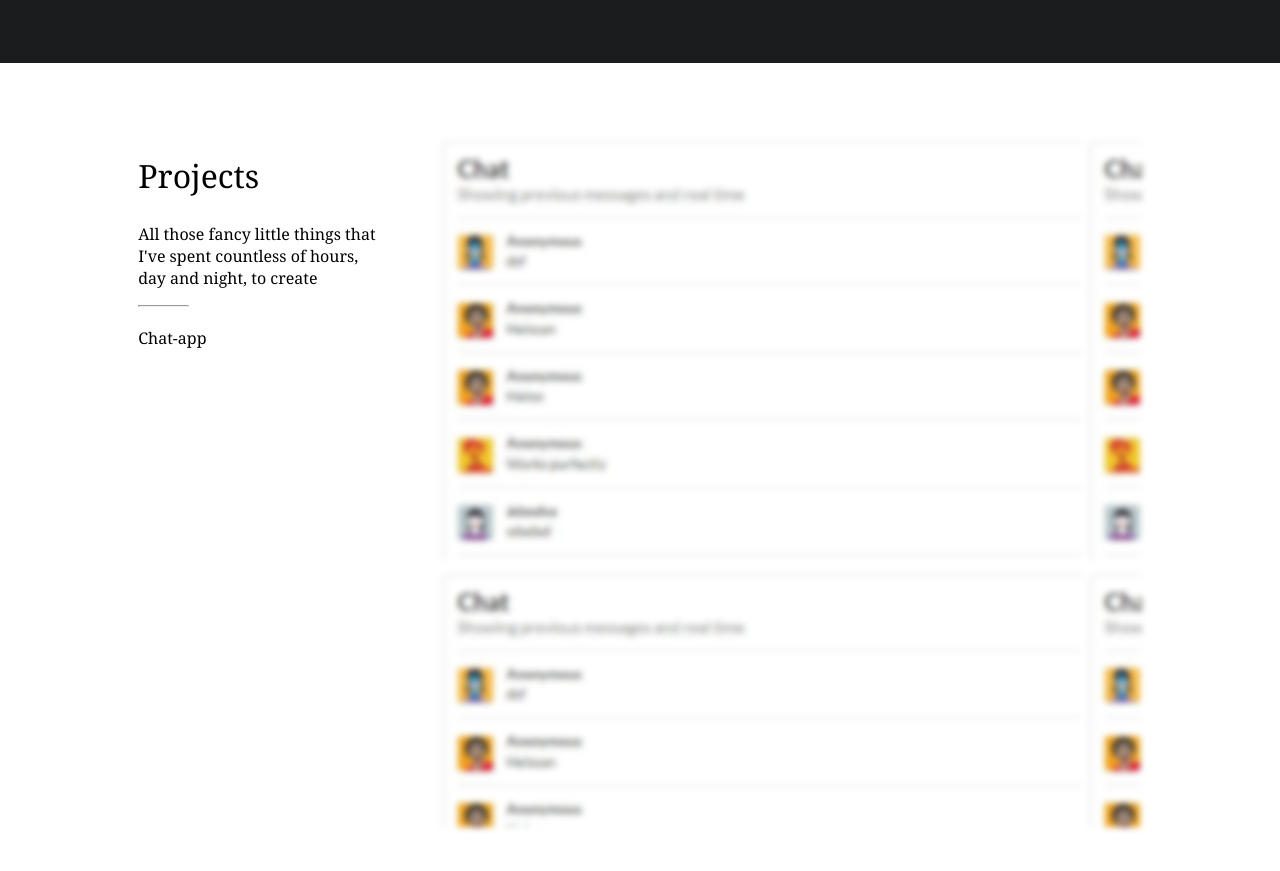
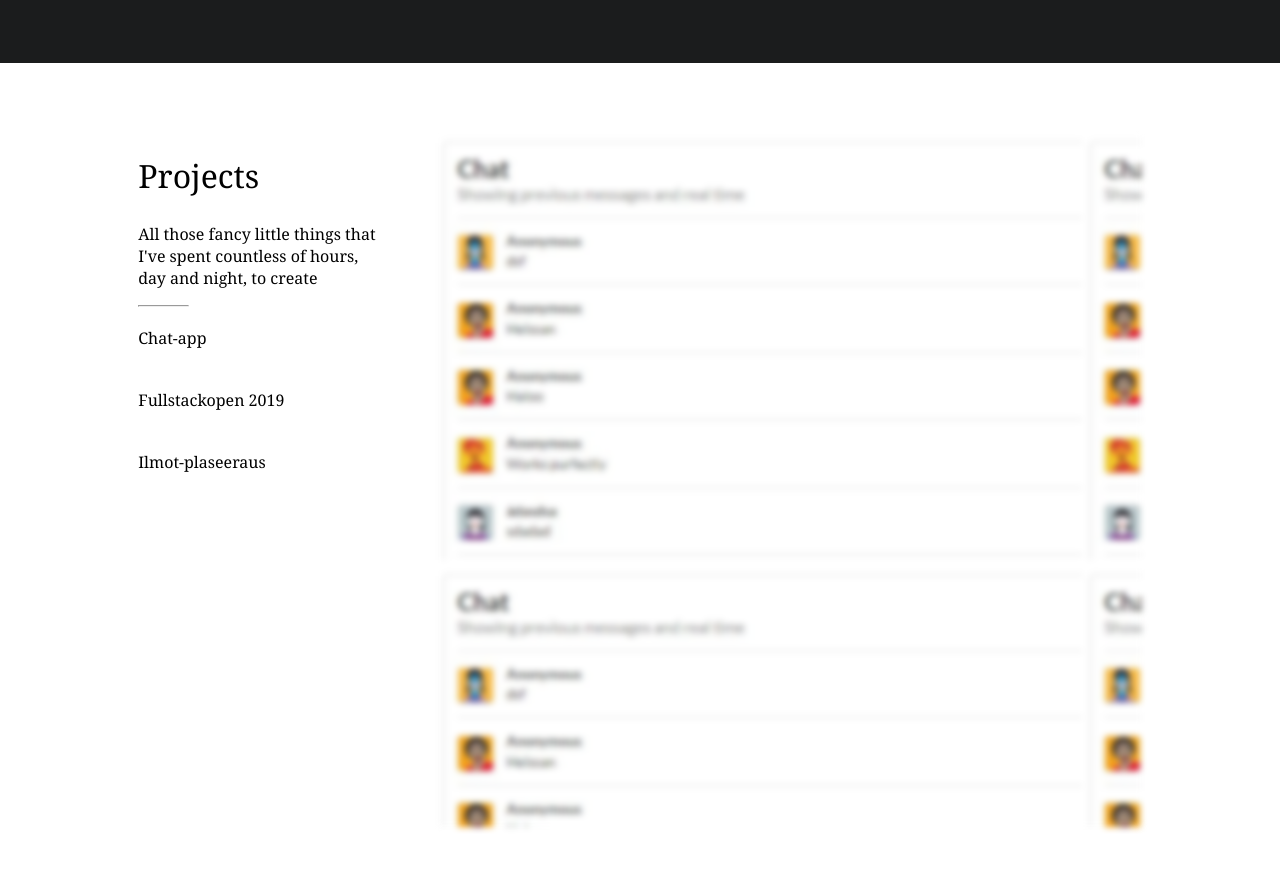
Before and after one commit to Sundholm11/portfolio, a React (Create React App) app: page / in a window 1280 px wide. Shown: the part 640-1511 px from the top of the page. Built offline with nearby package versions, Linux system fonts and the light colour scheme; the HTML template or start-up script is replaced by a standard one.

Commit message:
Adding and handling of projects easier now

```diff
--- a/src/components/Projects.tsx
+++ b/src/components/Projects.tsx
@@ -1,15 +1,35 @@
-import React, { useState } from 'react'
+import React, { useState, useEffect } from 'react'
 
 import '../styles/Projects.css'
 
-import Background from '../images/test.JPG'
+import chatappBackground from '../images/test.JPG'
+
+interface Project {
+	id: number,
+	name: string,
+	bgImg: string
+}
 
 const Projects: React.FC = () => {
-	const[projects, setProjects] = useState<Array<Object>>([])
-	const[focusedProject, setFocusedProject] = useState<Object>()
+	const[projects, setProjects] = useState<Array<Project>>([])
+	const[focusedProject, setFocusedProject] = useState<Project>()
+
+	useEffect(() => {
+		initProjects()
+	}, [])
 
 	const handleProjectChange = (event: React.MouseEvent<HTMLLIElement, MouseEvent>) => {
 		setFocusedProject(projects[event.currentTarget.value])
+	}
+
+	const initProjects = () => {
+		const initialProjects = [
+			{ id: 0, name: "Chat-app", bgImg: chatappBackground },
+			{ id: 1, name: "Fullstackopen 2019", bgImg: chatappBackground},
+			{ id: 2, name: "Ilmot-plaseeraus", bgImg: chatappBackground}
+		]
+		setFocusedProject(initialProjects[0])
+		setProjects(projects.concat(initialProjects))
 	}
 
 	return (
@@ -21,14 +41,18 @@ const Projects: React.FC = () => {
 						day and night, to create
 					</p>
 					<hr className="divider" />
-					<li className="projectsVertNav"
-						value={0}
-						onClick={handleProjectChange}>Chat-app
-					</li>
+					{projects.map( (project: any) =>
+					<li key={project.id}
+						className="projectsVertNav"
+						value={project.id}
+						onClick={handleProjectChange}>{project.name}
+					</li>)}
 				</ul>
 			</div>
-			<div className="projectsRightContainer" style={{ backgroundImage: `url(${Background})` }}>
-			</div>
+			{focusedProject !== undefined ?
+			<div className="projectsRightContainer" style={{ backgroundImage: `url(${focusedProject.bgImg})` }}>
+			</div> :
+			null}
 		</div>
 	)
 }
```
